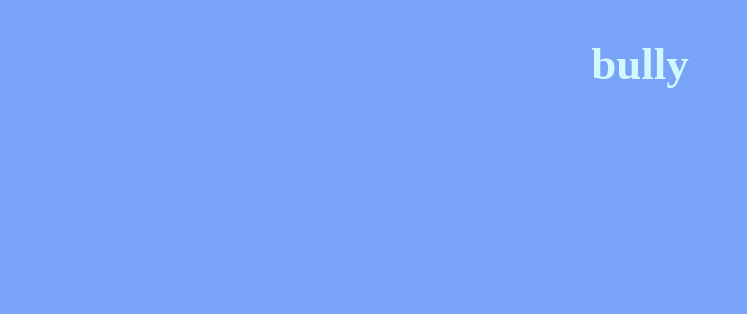
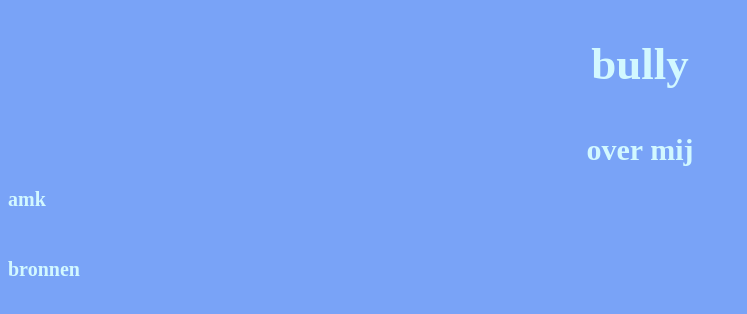
Before and after one commit to ISW-Hoogeland/webdesign-2526-yas831, a plain HTML site: page index.html in a window 1280 px wide. Shown: the whole page, without its empty margins (0-747 px from the left). Drawn offline with Linux system fonts and the light colour scheme.

Commit message:
h1,h2,h3,h4

```diff
--- a/index.html
+++ b/index.html
@@ -9,13 +9,23 @@
 </head>
 
 <body>
- <header>
+
+  <header>
   <h1>bully</h1>
  </header>
-  <nav></nav>
-  <main></main>
-  <footer></footer>
-  <h1></h1>
+
+ <nav>
+  <h2>over mij</h2>
+ </nav>
+
+ <main>
+ <h3>amk</h3>
+</main>
+
+<footer>
+<h4>bronnen</h4>
+</footer>
+
 </body>
 
 </html>
--- a/style.css
+++ b/style.css
@@ -71,3 +71,21 @@ h1{
    color: var(--color4);
    font-size: 45px;
 }
+
+h2{
+   text-align: center;
+   color: var(--color4);
+   font-size: 30px;
+}
+
+h3{
+   text-align: start;
+   color: var(--color4);
+   font-size: 20px;
+}
+
+h4 {
+   text-align: start;
+   color: var(--color4);
+   font-size: 20px;
+}
```
